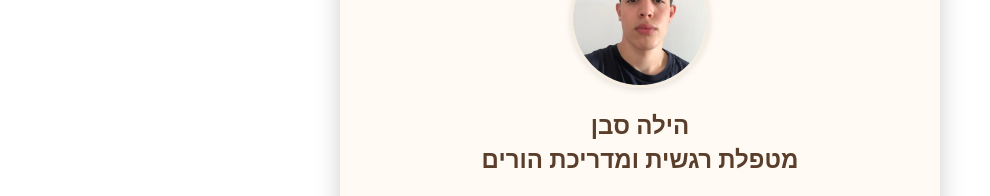
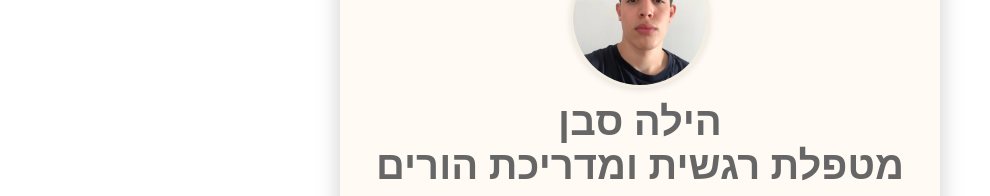
Before and after one commit to Nisim366/business-card, a website: page public/template/template-generic.html in a window 1280 px wide. Shown: the part 318-514 px from the top of the page, without its empty margins (0-990 px from the left). Drawn offline with nearby package versions, Linux system fonts and the light colour scheme.

Commit message:
הוספת שורה של תפקיד + ניקוי כפילויות

```diff
--- a/public/assets/base.css
+++ b/public/assets/base.css
@@ -235,15 +235,27 @@ img {
    👤 NAME & ROLE - שם ותפקיד
    ========================================== */
 
-.name-role .main-title  {
+/* base.css */
+.name-role .main-title {
   text-align: var(--name-role-text-align, center);
-  margin: var(--name-role-margin, var(--spacing-large));
+  margin: var(--name-role-margin, 0 0 var(--spacing-small) 0);
   padding: var(--name-role-padding, 0);
+  margin-top: var(--name-role-margin-top, 10px);
   font-family: var(--name-role-font-family, var(--global-font-family));
   color: var(--name-role-color, var(--color-gray-dark));
-  font-size: var(--name-role-font-size, var(--font-size-title-large));
+font-size: var(--name-role-font-size, var(--font-size-title-XLL));
   font-weight: var(--name-role-font-weight, var(--font-weight-bold));
+  line-height: var(--name-role-line-height, 1.1); /* ✅ ברירת מחדל חדשה */
 }
+/* ברירת מחדל לשורה השנייה */
+.name-role .secondary-title {
+  font-size: var(--secondary-title-font-size, 20px);
+  font-weight: var(--secondary-title-font-weight, 600);
+  margin-top: var(--secondary-title-margin-top, 4px);
+  line-height: var(--secondary-title-line-height, 1.2);
+}
+
+
 
 /* ==========================================
    📖 TYPOGRAPHY - טיפוגרפיה
@@ -256,11 +268,6 @@ img {
   color: var(--main-title-bg, var(--main-title-color));
   margin-bottom: var(--main-title-margin-bottom, var(--spacing-tiny));
   margin-top: var(--main-title-margin-top, var(--spacing-xxl));
-}
-.name-role .main-title {
-  font-size: var(--name-role-title-size, 24px);
-  font-weight: var(--font-weight-bold);
-  color: var(--name-role-title-color, var(--main-title-color));
 }
 
 
```
